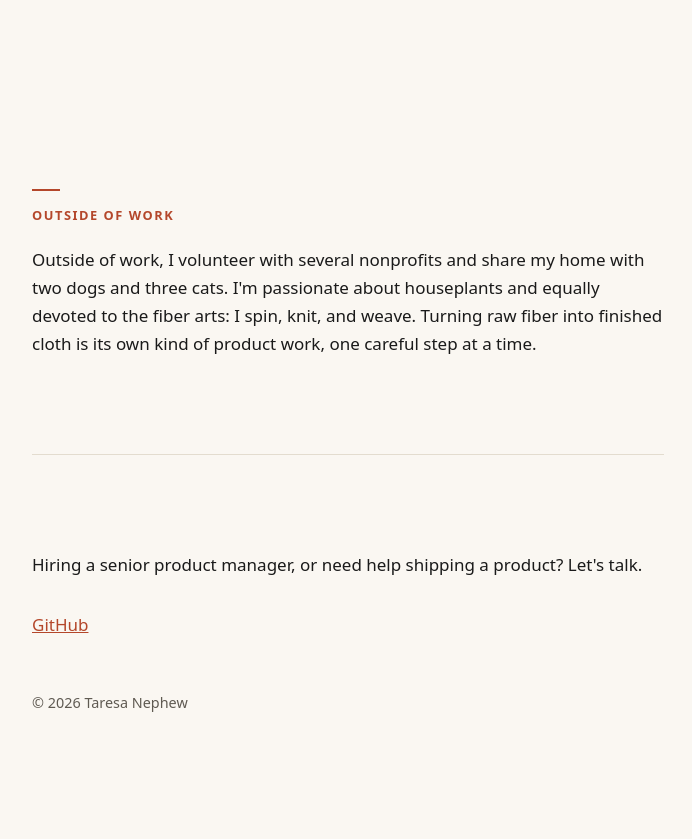
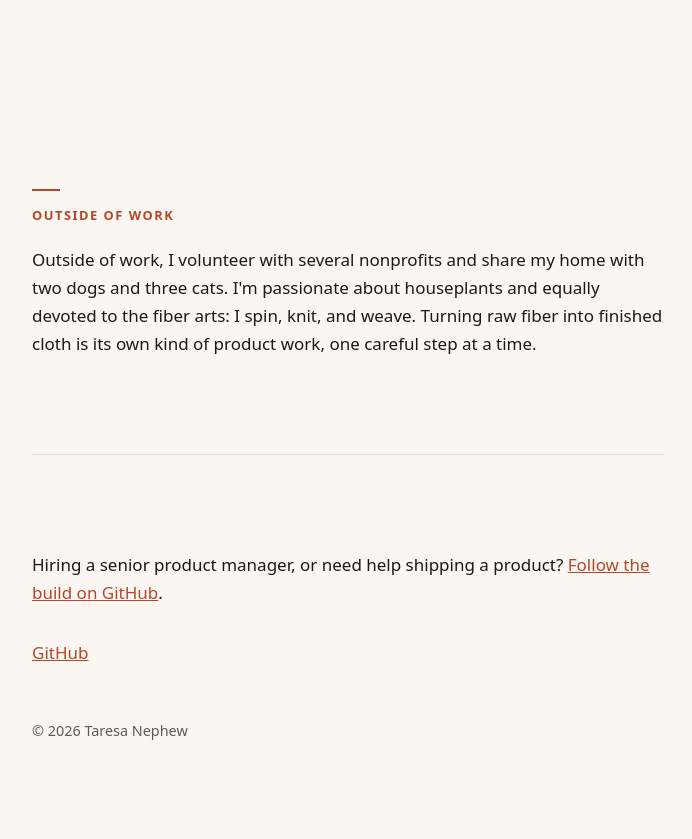
Before and after one commit to Taresa/taresa.github.io, a plain HTML site: page index.html in a window 1280 px wide. Shown: the part 3831-4670 px from the top of the page, without its empty margins (292-984 px from the left). Before the commit the page ends 4642 px from the top, so only its background shows below. Drawn offline with Linux system fonts and the light colour scheme.

Commit message:
Reword footer contact line
Co-Authored-By: Claude Sonnet 5.5 <noreply@anthropic.com>

```diff
--- a/index.html
+++ b/index.html
@@ -309,7 +309,7 @@
 </main>
 
 <footer>
-  <p>Hiring a senior product manager, or need help shipping a product? Let's talk.</p>
+  <p>Hiring a senior product manager, or need help shipping a product? <a href="https://github.com/Taresa">Follow the build on GitHub</a>.</p>
   <div class="links"><a href="https://github.com/Taresa">GitHub</a></div>
   <p class="copy">© 2026 Taresa Nephew</p>
 </footer>
```
